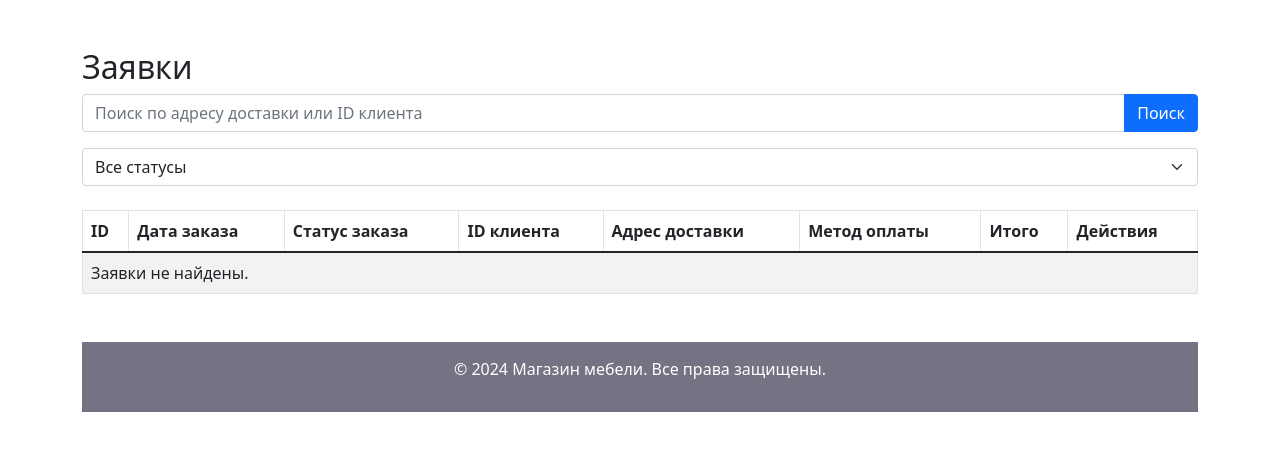
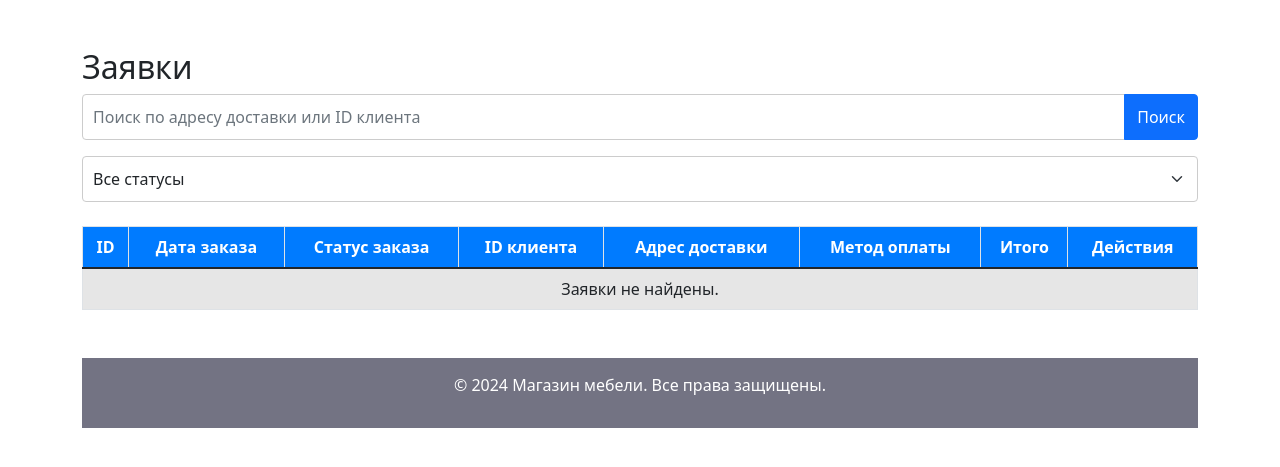
Before and after one commit to Evdokiya8/Evdokiya-and-Arina, a PHP site: page /manage_orders2.php in a window 1280 px wide. Shown: the part 144-611 px from the top of the page. Run offline with PHP 8.4, Linux system fonts and the light colour scheme; the visitor is signed in with stand-in values (Sample User, id 1); data that the repository does not hold is empty.

Commit message:
manage_orders2.php

```diff
--- a/manage_orders2.php
+++ b/manage_orders2.php
@@ -43,6 +43,7 @@ if ($_SERVER["REQUEST_METHOD"] == "POST" && isset($_POST['order_id']) && isset($
     }
 }
 
+// Поиск и фильтрация данных
 $searchQuery = '';
 $statusFilter = '';
 if (isset($_GET['search'])) {
@@ -77,8 +78,52 @@ $result = $stmt->get_result();
     <meta charset="UTF-8">
     <meta name="viewport" content="width=device-width, initial-scale=1.0">
     <title>Управление заявками</title>
-        <link rel="stylesheet" href="styles.css">
+    <link rel="stylesheet" href="styles.css">
     <link href="https://stackpath.bootstrapcdn.com/bootstrap/5.1.3/css/bootstrap.min.css" rel="stylesheet">
+
+    <style>
+        /* Стили для формы поиска */
+        .input-group input[type="text"] {
+            border: 1px solid #ccc; /* Цвет границы */
+            border-radius: 4px; /* Закругленные углы */
+            padding: 10px; /* Внутренние отступы */
+            transition: border-color 0.3s; /* Плавный переход цвета границы */
+        }
+
+        .input-group input[type="text"]:focus {
+            border-color: #007bff; /* Цвет границы при фокусе */
+            outline: none; /* Убираем обводку при фокусе */
+            box-shadow: 0 0 5px rgba(0, 123, 255, 0.5); /* Легкая тень при фокусе */
+        }
+
+        .input-group select {
+            border: 1px solid #ccc; /* Цвет границы */
+            border-radius: 4px; /* Закругленные углы */
+            padding: 10px; /* Внутренние отступы */
+        }
+
+        .table {
+            margin-top: 20px; /* Отступ сверху для таблицы */
+        }
+
+        .table th, .table td {
+            text-align: center; /* Выравнивание текста по центру */
+            vertical-align: middle; /* Выравнивание по вертикали */
+        }
+
+        .table th {
+            background-color: #007bff; /* Цвет фона заголовков таблицы */
+            color: white; /* Цвет текста заголовков таблицы */
+        }
+
+        .table-striped tbody tr:nth-of-type(odd) {
+            background-color: #f2f2f2; /* Цвет фона для нечетных строк таблицы */
+        }
+
+        .btn-danger {
+            margin-left: 5px; /* Отступ между кнопками удаления и выбора статуса */
+        }
+    </style>
 </head>
 <body>
 
@@ -87,7 +132,7 @@ $result = $stmt->get_result();
   <nav class="navbar navbar-expand-lg navbar-light bg-light">
       <ul class="navbar-nav">
       	<li class="nav-item"><a class="nav-link" href="main_admin.php">На главную</a></li>
-          <li class="nav-item"><a class="nav-link" href="/my_project/php/admin.php">Личный кабинет</a></li>
+          <li class="nav-item"><a class="nav-link" href="admin.php">Личный кабинет</a></li>
           <li class="nav-item"><a class="nav-link" href="#products">Продукты</a></li>
           <li class="nav-item"><a class="nav-link" href="#contact">Контакты</a></li>
           <li class="nav-item"><a class="nav-link" href="/my_project/php/logout.php">Выйти</a></li>
@@ -97,6 +142,7 @@ $result = $stmt->get_result();
 
 <div class="container mt-5">
     <h2>Заявки</h2>
+
 
     <form method="get" action="" class="mb-4">
         <div class="input-group mb-3">
@@ -113,6 +159,7 @@ $result = $stmt->get_result();
             </select>
         </div>
     </form>
+
 
     <table class="table table-bordered table-striped mt-3">
         <thead>
@@ -139,6 +186,7 @@ $result = $stmt->get_result();
                         <td><?php echo htmlspecialchars($row['payment_method']); ?></td>
                         <td><?php echo htmlspecialchars($row['total_price']); ?> руб.</td>
                         <td>
+
                             <form method='post' action='' style='display:inline;'>
                                 <input type='hidden' name='order_id' value='<?php echo htmlspecialchars($row['id']); ?>'>
                                 <select name='new_status' onchange='this.form.submit()' class='form-select'>
@@ -149,6 +197,7 @@ $result = $stmt->get_result();
                                 </select>
                             </form>
 
+                            <!-- Форма для удаления заявки -->
                             <form method='post' action='' style='display:inline;'>
                                 <input type='hidden' name='delete_order_id' value='<?php echo htmlspecialchars($row['id']); ?>'>
                                 <button type='submit' class='btn btn-danger btn-sm'>Удалить</button>
```
